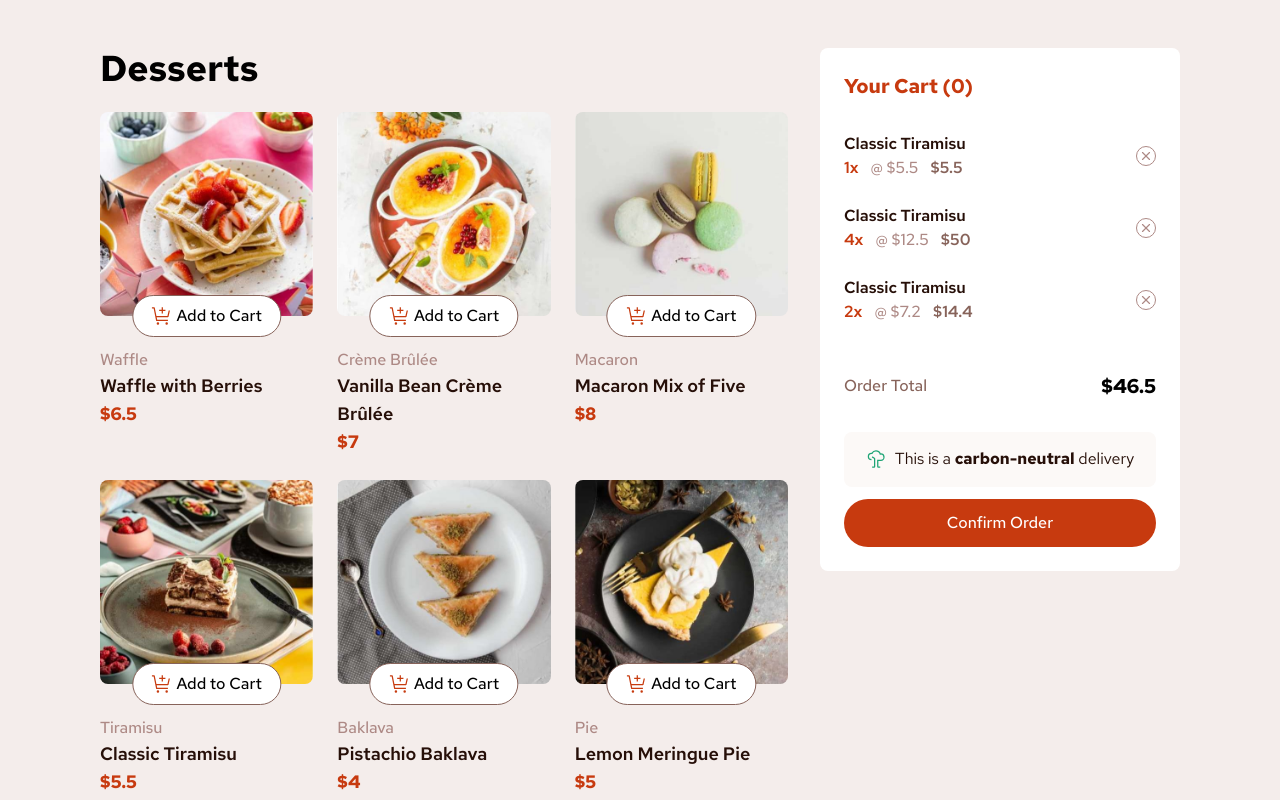
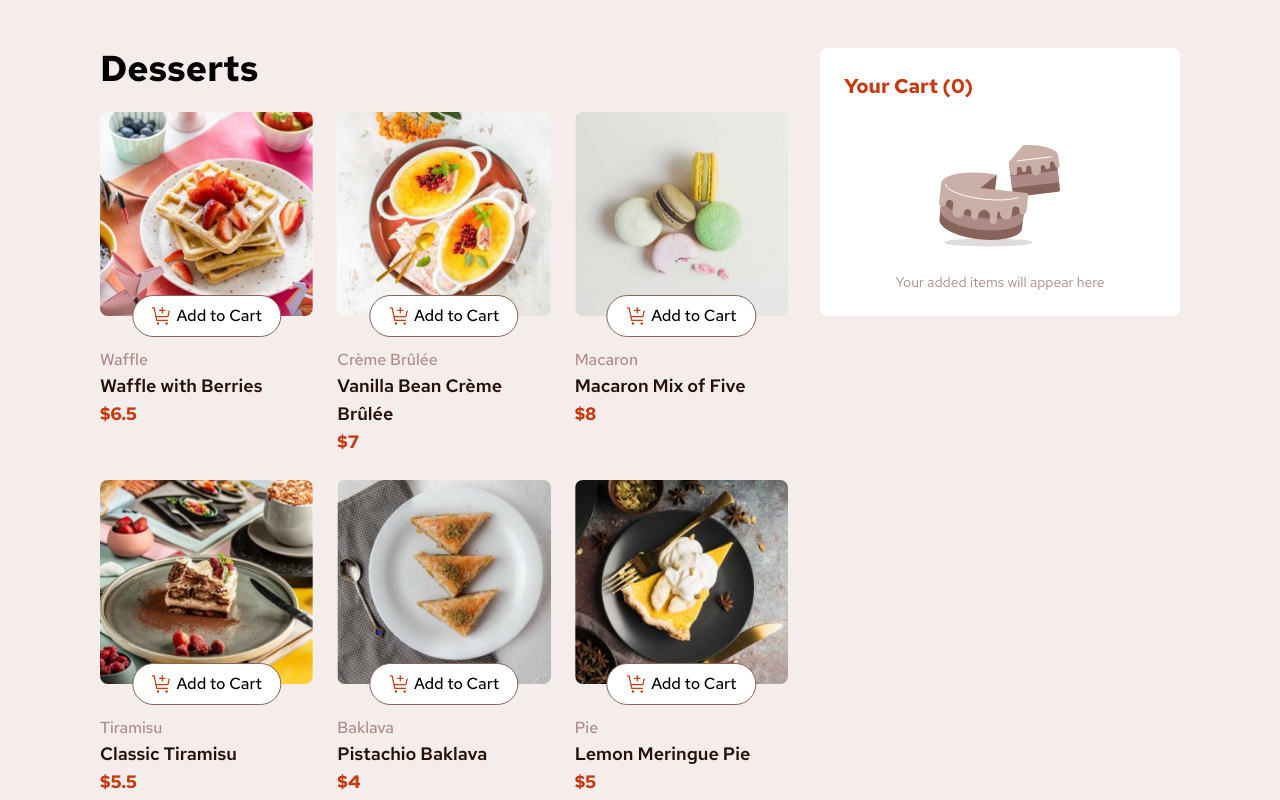
Before and after one commit to NitiemaAllassane/dessert-app, a React (Vite) app: page / in a window 1280 px wide. Shown: the top 800 px of the page. Built offline with nearby package versions, Linux system fonts and the light colour scheme; a web font is replaced by a local one.

Commit message:
Start logic with some problem with quantity

```diff
--- a/package.json
+++ b/package.json
@@ -11,6 +11,7 @@
   },
   "dependencies": {
     "@tailwindcss/vite": "^4.2.2",
+    "clsx": "^2.1.1",
     "lucide-react": "^1.8.0",
     "react": "^19.2.4",
     "react-dom": "^19.2.4",
--- a/src/App.tsx
+++ b/src/App.tsx
@@ -1,17 +1,37 @@
+import { useState } from "react";
 import DessertCard from "./components/DessertCard";
 import Cart from "./components/Cart";
 // import ConfirmationModal from "./components/ConfirmationModal";
 import data from '../data.json';
+import type { CartItemsType } from "./types/types";
 
 
 function App() {
+    const [cartItems, setCartItems] = useState<CartItemsType[]>([]);
+
+    // Add Dessert to Cart
+    function addToCart(item: CartItemsType) {
+        const newCartItems = cartItems.slice();
+        const alreadyInCart = newCartItems.some(
+            (cartItem) => cartItem.name === item.name
+        );
+
+        if (alreadyInCart) return;
+
+        newCartItems.push(item);
+        setCartItems(newCartItems);
+    }
+
+
+
     return (
         <main className="relative bg-(--rose-100) min-h-dvh py-12">
             <div className="container flex flex-col lg:flex-row gap-8">
                 <div className="list">
                     <h1 className="text-4xl font-bold mb-6">Desserts</h1>
-                    <div className="grid sm:grid-cols-2 xl:grid-cols-3 gap-12 sm:gap-6">
+                    <ul className="grid sm:grid-cols-2 xl:grid-cols-3 gap-12 sm:gap-6 list-none">
                         {data.map((dessert) => (
+                            <li key={dessert.name}>
                                 <DessertCard
                                     image={{
                                         mobile: dessert.image.mobile,
@@ -21,12 +41,16 @@ function App() {
                                     category={dessert.category}
                                     name={dessert.name}
                                     price={dessert.price}
+                                    onAdding={() => addToCart({...dessert, quantity: 0})}
                                 />
+                            </li>
                         ))}
-                    </div>
+                    </ul>
                 </div>
                 <div className="basket">
-                    <Cart  />
+                    <Cart
+                        cartItems={cartItems}
+                    />
                 </div>
             </div>
 
--- a/src/components/AddButton.tsx
+++ b/src/components/AddButton.tsx
@@ -1,11 +1,21 @@
 import addIcon from '../../public/assets/images/icon-add-to-cart.svg';
 
-function AddButton() {
+
+interface AddButtonProps {
+    onAdding: () => void ;
+    onSelect: () => void;
+}
+
+function AddButton({ onAdding, onSelect }: AddButtonProps) {
     return (
         <button
             className='flex items-center justify-center gap-1 bg-white w-[70%] px-4 py-2 rounded-full border
             border-(--rose-500) absolute bottom-0 left-1/2 -translate-x-1/2 translate-y-1/2 cursor-pointer
             hover:text-(--red) hover:border-2 hover:border-(--red)'
+            onClick={() => {
+                onAdding()
+                onSelect()
+            }}
         >
             <span>
                 <img src={addIcon} alt="Basket Icon" />
--- a/src/components/Cart.tsx
+++ b/src/components/Cart.tsx
@@ -2,11 +2,16 @@ import emptyImage from '../../public/assets/images/illustration-empty-cart.svg';
 import carbobIcon from '../../public/assets/images/icon-carbon-neutral.svg'
 import PrimaryButton from './PrimaryButton';
 import { X } from 'lucide-react';
+import type { CartItemsType } from '../types/types';
 
 interface CartItemProps {
     name: string;
     price: number;
     quantity: number;
+}
+
+interface CartProps {
+    cartItems: CartItemsType[];
 }
 
 function EmptyState() {
@@ -63,35 +68,29 @@ export function OrderTotal({ value }: { value: number}) {
 }
 
 
-function Cart() {
+function Cart({ cartItems }: CartProps) {
     return (
         <aside className='lg:sticky lg:top-12 bg-white lg:w-90 p-6 rounded-lg'>
             <div>
                 <h2 className='text-xl text-(--red) font-bold mb-8'>
                     Your Cart (0)
                 </h2>
-                {/* <EmptyState  /> */}
 
+                {cartItems.length === 0 ? (
+                    <EmptyState  />
+                ): (
                     <div>
-                    <div className='grid grid-cols-1 gap-6 mb-12'>
+                        <ul className='grid grid-cols-1 gap-6 mb-12 list-none'>
+                            {cartItems.map((item) => (
+                                <li key={item.name}>
                                     <CartItem
-                            name='Classic Tiramisu'
-                            price={5.50}
-                            quantity={1}
+                                        name={item.name}
+                                        price={item.price}
+                                        quantity={item.quantity}
                                     />
-
-                        <CartItem
-                            name='Classic Tiramisu'
-                            price={12.50}
-                            quantity={4}
-                        />
-
-                        <CartItem
-                            name='Classic Tiramisu'
-                            price={7.20}
-                            quantity={2}
-                        />
-                    </div>
+                                </li>
+                            ))}
+                        </ul>
 
                         <div className='mb-8'>
                             <OrderTotal value={46.50} />
@@ -111,6 +110,8 @@ function Cart() {
 
                         <PrimaryButton content='Confirm Order'  />
                     </div>
+                )
+            }
             </div>
         </aside>
     )
--- a/src/components/DessertCard.tsx
+++ b/src/components/DessertCard.tsx
@@ -1,5 +1,7 @@
+import { useState } from "react";
 import AddButton from "./AddButton";
 import QuantitySelector from "./QuantitySelector";
+import clsx from "clsx";
 
 interface DessertCardProps {
     image: {
@@ -10,6 +12,7 @@ interface DessertCardProps {
     category: string;
     name: string;
     price: number;
+    onAdding: () => void;
 }
 
 
@@ -17,20 +20,64 @@ function DessertCard({
     image,
     category,
     name,
-    price
+    price,
+    onAdding,
 }: DessertCardProps
 ) {
+    const [isSelected, setIsSlected] = useState(false);
+    const [quantity, setQuantity] = useState(0);
+
+    function switchToSelectedMode() {
+        if (isSelected) return;
+        setIsSlected(true);
+        setQuantity(1);
+    }
+
+    function incrementQuantity() {
+        setQuantity(quantity + 1);
+    }
+
+    function decrementQuantity() {
+        if (quantity === 0) return;
+        if (quantity === 1) {
+            setQuantity(0);
+            setIsSlected(false);
+            return;
+        }
+        setQuantity(quantity - 1);
+    }
+
+
+
     return (
         <article>
-            <div className="relative mb-8">
-                <picture className="h-full w-full">
-                    <source media="(max-width: 375px)" srcSet={image.mobile} className="w-full h-full object-cover rounded-lg" />
-                    <source media="(max-width: 48rem)" srcSet={image.tablet} className="w-full h-full object-cover rounded-lg" />
+            <div className={clsx(
+                "relative mb-8 rounded-lg",
+                isSelected && "outline-3 outline-(--red)"
+            )}>
+                <picture className="h-full w-full rounded-lg">
+                    <source media="(max-width: 375px)" srcSet={image.mobile} className="w-full h-full object-cover " />
+                    <source media="(max-width: 48rem)" srcSet={image.tablet} className="w-full h-full object-cover" />
                     <img src={image.desktop} alt={name} className="w-full h-full object-cover rounded-lg" />
                 </picture>
 
-                <AddButton  />
-                {/* <QuantitySelector  /> */}
+                {isSelected
+                    ? (
+                        <QuantitySelector
+                            quantity={quantity}
+                            onIncrement={incrementQuantity}
+                            onDecrement={
+                                decrementQuantity
+                            }
+                        />
+                    )
+                    : (
+                        <AddButton
+                            onAdding={onAdding}
+                            onSelect={switchToSelectedMode}
+                        />
+                    )
+                }
             </div>
             <div>
                 <p className="font-medium text-(--rose-400) ">{category}</p>
--- a/src/components/QuantitySelector.tsx
+++ b/src/components/QuantitySelector.tsx
@@ -1,10 +1,18 @@
 import { Minus, Plus } from 'lucide-react';
 
-function IncrementButton() {
+
+interface QuantitySelectorProps {
+    quantity: number;
+    onIncrement: () => void;
+    onDecrement: () => void;
+}
+
+function IncrementButton({ onIncrement }: { onIncrement: () => void }) {
     return (
         <button
             className='group w-6 h-6 flex items-center justify-center border border-white rounded-full
             cursor-pointer hover:bg-white'
+            onClick={onIncrement}
         >
             <span>
                 <Plus size={16} className='text-white group-hover:text-(--red)'   />
@@ -13,11 +21,13 @@ function IncrementButton() {
     )
 }
 
-function DecrementButton() {
+
+function DecrementButton({ onDecrement }: { onDecrement: () => void }) {
     return (
         <button
             className='group w-6 h-6 flex items-center justify-center border border-white rounded-full
             cursor-pointer hover:bg-white'
+            onClick={onDecrement}
         >
             <Minus size={16} className='text-white group-hover:text-(--red)'  />
         </button>
@@ -25,21 +35,30 @@ function DecrementButton() {
 }
 
 
-function QuantitySelector() {
+function QuantitySelector({
+    quantity,
+    onIncrement,
+    onDecrement
+}: QuantitySelectorProps
+) {
     return (
         <div
             className='flex items-center justify-between gap-1 bg-(--red) w-[70%] p-2
             rounded-full absolute bottom-0 left-1/2 -translate-x-1/2 translate-y-1/2'
         >
 
-            <DecrementButton  />
+            <DecrementButton
+                onDecrement={onDecrement}
+            />
             <div
-                className='w-8 flex items-center justify-center text-white text-lg font-medium text-center
+                className='w-8 flex items-center justify-center text-white font-medium text-center
                 outline-none border-none bg-transparent'
             >
-                0
+                {quantity}
             </div>
-            <IncrementButton  />
+            <IncrementButton
+                onIncrement={onIncrement}
+            />
         </div>
     )
 }
--- /dev/null
+++ b/src/types/types.ts
@@ -0,0 +1,15 @@
+export interface DessertType{
+    image: {
+        thumbnail: string;
+        mobile: string;
+        tablet: string;
+        desktop: string;
+    };
+    name: string;
+    category: string;
+    price: number;
+}
+
+export interface CartItemsType extends DessertType {
+    quantity: number;
+}
```
Also changed, not shown: 1 other file (tests, documents, lock files or other folders). Lines whose indentation alone changed are shown as unchanged.
